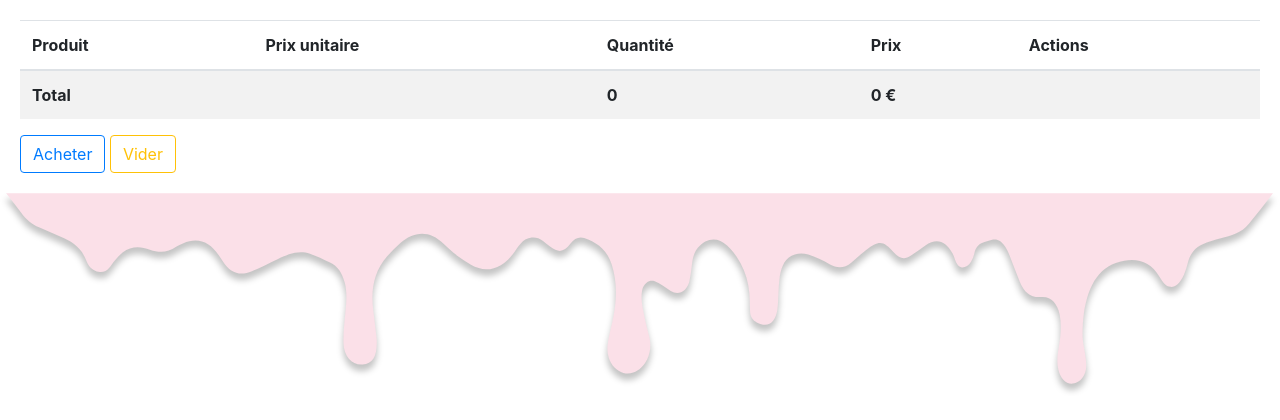
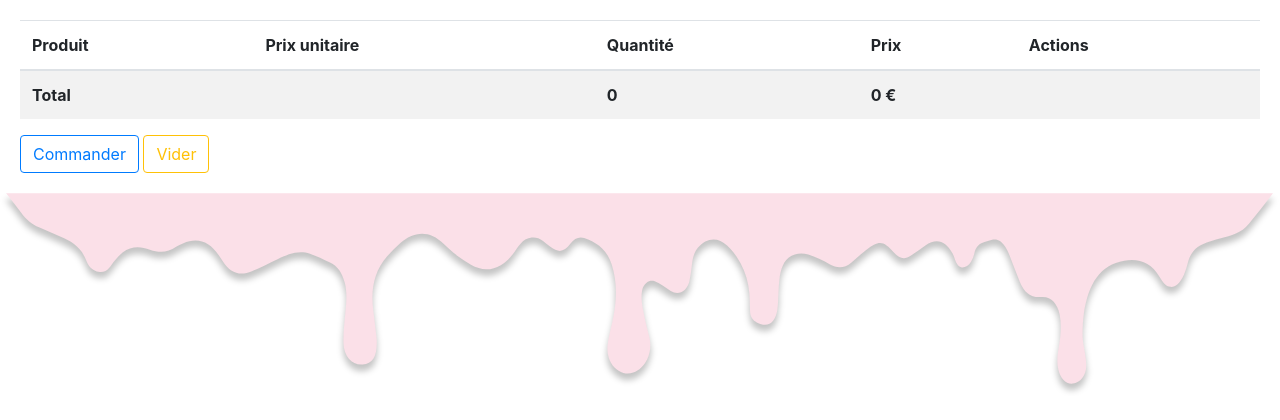
Before and after one commit to JugurthaAsma/symfony, a Symfony app: template templates/niveau3/panier.html.twig in a window 1280 px wide. Shown: the top 420 px of the page. Run offline with Twig, Linux system fonts and the light colour scheme; the template is opened without the code that fills it, so the values that code supplies are empty; some libraries are stand-ins or nearby versions.

Commit message:
last commit

```diff
--- a/src/Controller/ClientController.php
+++ b/src/Controller/ClientController.php
@@ -197,6 +197,7 @@ class ClientController extends AbstractController
             $em->remove($panier);
 
         $em->flush();
+        $this->addFlash('success', 'Votre commande a été passé avec succès');
         return $this->redirectToRoute('panier');
     }
 
--- a/templates/niveau3/panier.html.twig
+++ b/templates/niveau3/panier.html.twig
@@ -41,7 +41,7 @@
                 <td></td>
             </tr>
         </table>
-        <a href="{{ path('acheter') }}" type="submit" class="btn btn-outline-primary">Acheter</a>
+        <a href="{{ path('acheter') }}" type="submit" class="btn btn-outline-primary">Commander</a>
         <a href="{{ path('viderPanier') }}"type="submit" class="btn btn-outline-warning">Vider</a>
     </form>
 
```
Also changed, not shown: sqlite/myBase.db.
